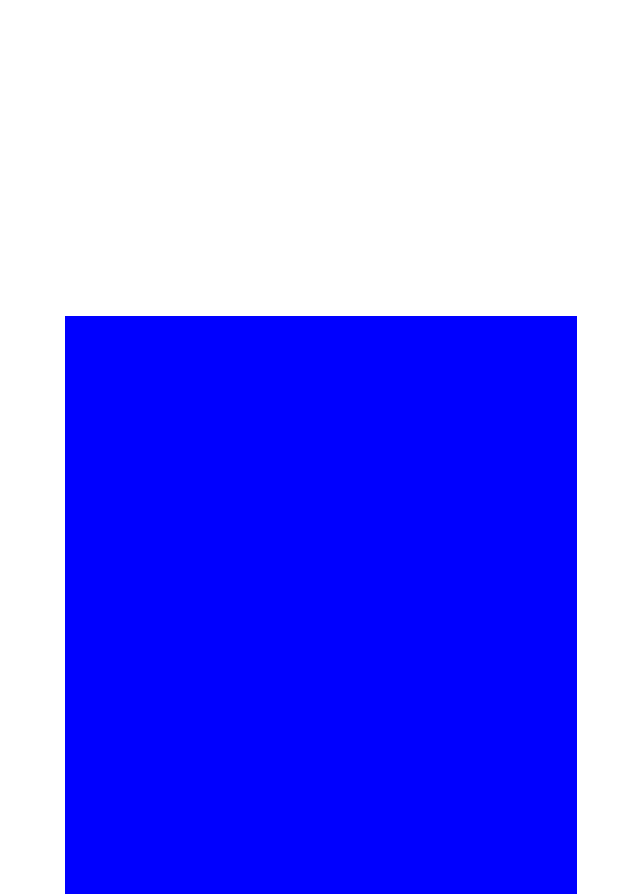
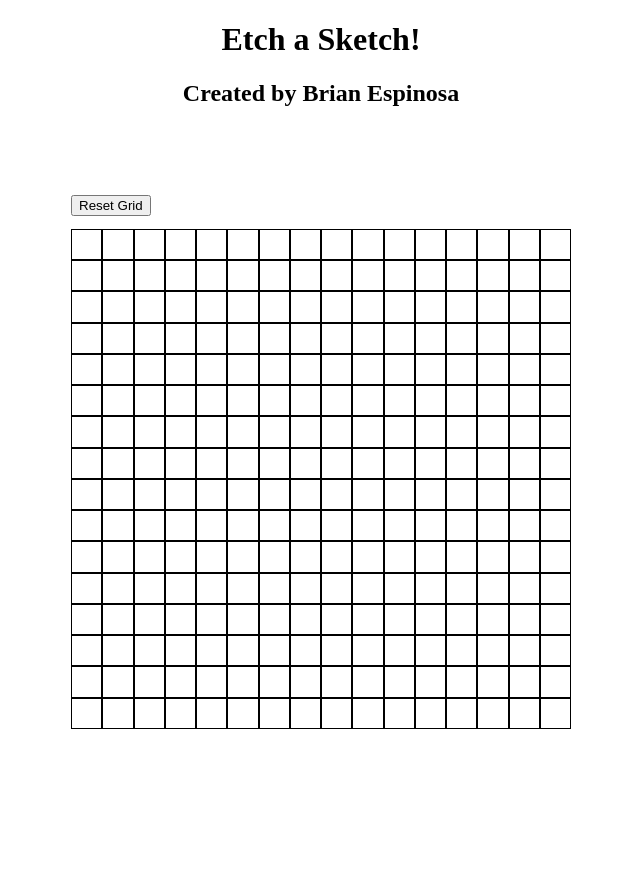
Before and after one commit to bribrah/etch-a-skecth, a plain HTML site: page index.html in a window 1280 px wide. Shown: the whole page, without its empty margins (319-959 px from the left). After the commit the page ends 800 px from the top, so only its background shows below. Drawn offline with Linux system fonts and the light colour scheme.

Commit message:
Added ability to use moue to etch a sketch

```diff
--- a/index.html
+++ b/index.html
@@ -9,6 +9,13 @@
 
 </head>
 <body>
+    <div class="titleBox">
+        <h1>Etch a Sketch!</h1>
+        <h2>Created by Brian Espinosa   </h2>
+    </div>
+    <div class="buttonBar">
+        <button id="reset">Reset Grid</button>
+    </div>
     <div id="gridSystem"></div>
         <script src="main.js"></script>
 </body>
--- a/main.css
+++ b/main.css
@@ -1,17 +1,30 @@
+/* TITLE STYLES */
+.titleBox{
+    width:  25vw;
+    margin: auto;
+    text-align:  center;
+}
+
+/*BUTTON STYLES */
+.buttonBar{
+    width : 500px;
+    margin:  auto;
+    margin-top: 7%;
+}
+
+
+
 #gridSystem{
-    display:  flex;
-    flex-wrap: wrap;
     margin: auto;
-    margin-top:  25%;
+    margin-top:  1%;
     display: block;
-    width: 40vw;
-    height: 39vw;
+    width: 500px;
+    height: 500px;
 }
 
 .gridBlock{
-    flex-direction: row;
-    border: 1px solid blue;
-    width: (40/16)vw;
+    float: left;
+    border: 1px solid black
 
 }
 .drawn{
--- a/main.js
+++ b/main.js
@@ -1,10 +1,34 @@
+
+// Create the  grid
+let gridBlocksPerSide = 16
 let grid = document.querySelector("#gridSystem");
-let blockArea=  35/16;
-for (i = 0;  i<=16; i++){
-    for (y = 0; y<=16; y++){
+let gridBlocks;
+function generateBlockGrid(){
+    let blockArea = (grid.clientWidth /gridBlocksPerSide ) - 2;
+    for (i = 0;  i<(gridBlocksPerSide * gridBlocksPerSide); i++){
         let gridBlock = document.createElement("div");
         gridBlock.classList.add("gridBlock");
+        gridBlock.style.width = `${blockArea}px`;
+        gridBlock.style.height = `${blockArea}px`;
         grid.appendChild(gridBlock);
 
+            //Change block color upon mouse entering a block
+        gridBlocks = document.querySelectorAll(".gridBlock");
+        gridBlocks.forEach((block) => {
+            block.addEventListener('mouseenter', (e) => {
+                block.style.backgroundColor = "blue";
+                });
+            });
+        }
     }
+generateBlockGrid();
+//get reset button to clear the color from the grid
+let resetButton = document.querySelector("#reset");
+function resetGrid(){
+    gridBlocks.forEach((block) => block.style.backgroundColor = "white");
+    gridBlocksPerSide = parseInt(prompt("How many blocks would you like per side?"));
+    grid.innerHTML = " ";
+    generateBlockGrid();
+
 }
+resetButton.addEventListener('click', resetGrid);
```
